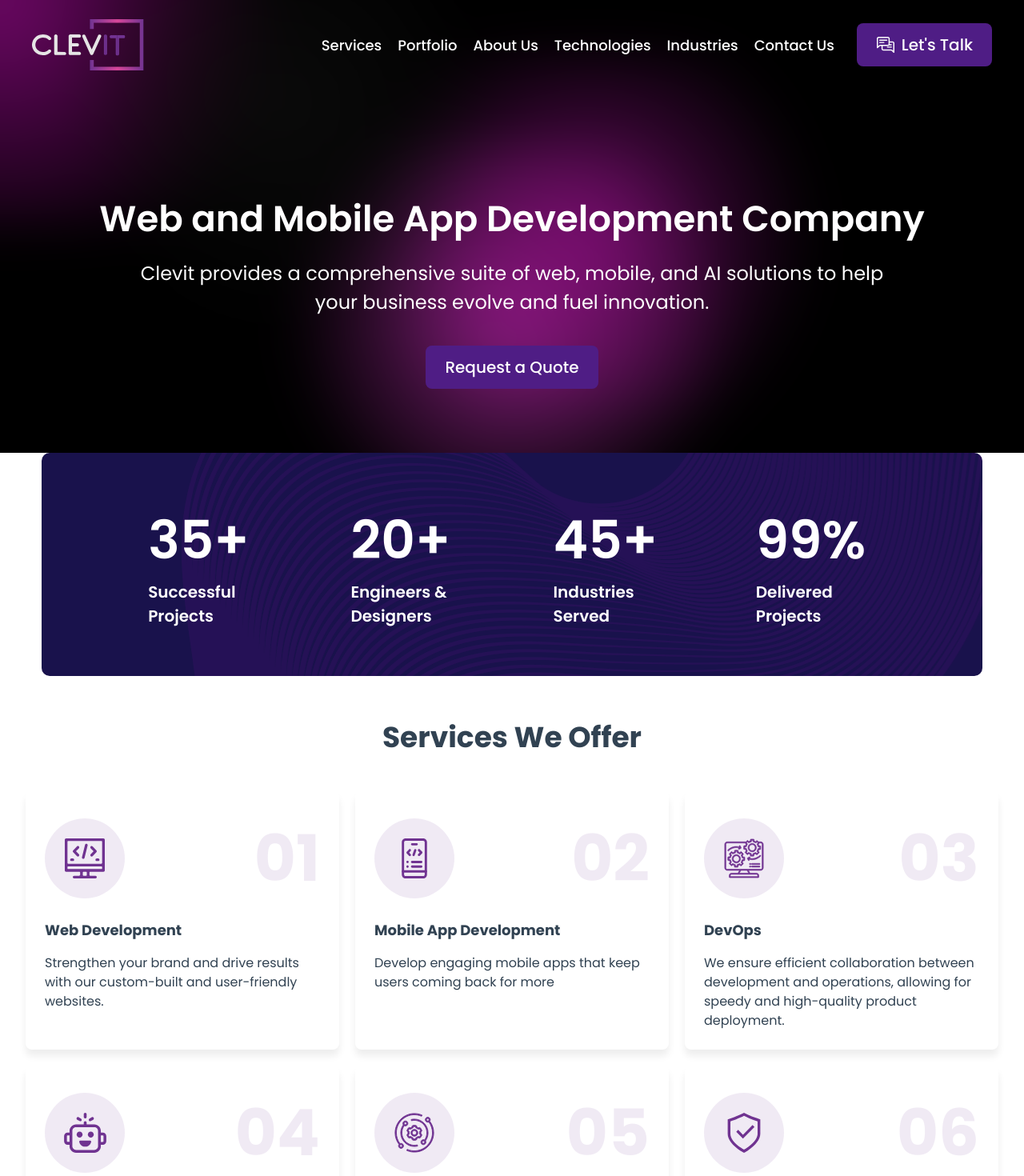
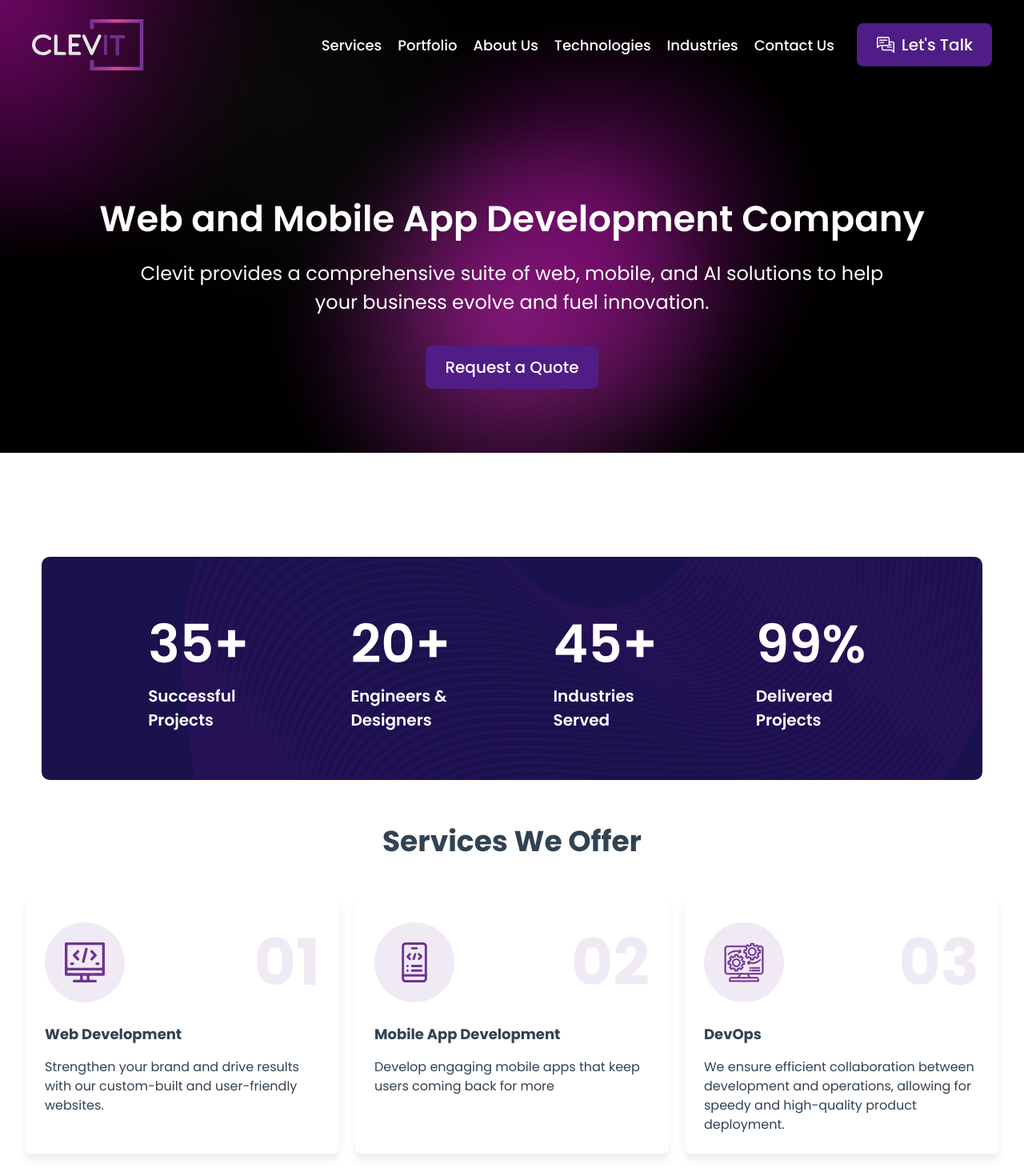
Before and after one commit to CLEVIT-Development/clevit-fe, a React (Vite) app: page / in a window 1280 px wide. Shown: the top 1470 px of the page at 80% size. Built offline with nearby package versions, Linux system fonts and the light colour scheme; no server answers.

Commit message:
fix: Different pages have different padding top

```diff
--- a/src/common/layout/Layout.tsx
+++ b/src/common/layout/Layout.tsx
@@ -35,10 +35,10 @@
         <div
           className={twMerge(
             classNames(
-              "flex flex-col lg:space-y-[50px] space-y-12 items-center  ",
+              "flex flex-col lg:space-y-[50px] space-y-12 items-center pb-[100px] pt-[80px] md:pt-[80px] lg:pt-[130px]",
               {
-                ["pb-[100px] pt-[110px] md:pt-[110px] "]: headerVariant === HeaderVariant.Tertiary,
-                ["w-full h-full max-w-full pb-0"]: layoutVariant === LayoutVariant.Secondary,
+                ["pb-[100px]  "]: headerVariant === HeaderVariant.Tertiary,
+                ["w-full h-full max-w-full pb-0 "]: layoutVariant === LayoutVariant.Secondary,
               },
               className
             )
--- a/src/pages/contact-us/ContactUsPage.tsx
+++ b/src/pages/contact-us/ContactUsPage.tsx
@@ -14,7 +14,7 @@
         description="Contact Clevit team and order professional Web and Mobile development services. Just fill out the form and we'll get back to you right away."
         canonicalUrl="https://clevit.io/contact-us"
       />
-      <Layout headerVariant={HeaderVariant.Tertiary}>
+      <Layout headerVariant={HeaderVariant.Tertiary} className="!pt-[110px]">
         <Section>
           <div className="flex flex-col space-y-6 desktop:max-w-[80%] ">
             <h1 className="desktop:text-3xl text-lg md:mt-5 font-semibold text-gray-200 text-center">
--- a/src/pages/portfolio/PortfolioPage.tsx
+++ b/src/pages/portfolio/PortfolioPage.tsx
@@ -33,7 +33,7 @@
       />
 
       <Layout
-        className="space-y-9"
+        className="space-y-9 !pt-[40px]"
         headerVariant={HeaderVariant.Primary}
         heading={
           <Gradient>
--- a/src/pages/request-demo/CalendlyPage.tsx
+++ b/src/pages/request-demo/CalendlyPage.tsx
@@ -11,7 +11,7 @@
         description="You're invited to book a demo call with our team and get an in-depth look at our products. Our team will be happy to address any inquiries you may have about product setup, features, pricing, and other details."
         canonicalUrl="https://clevit.io/request-demo"
       />
-      <Layout headerVariant={HeaderVariant.Tertiary} className="pb-0">
+      <Layout headerVariant={HeaderVariant.Tertiary} className="pb-0 !pt-[130px]">
         <CalendlySection title="Book a call with one of our experts, and they will reach out to discuss the services we provide and how we can help turn your ideas into reality." />
       </Layout>
     </>
```
